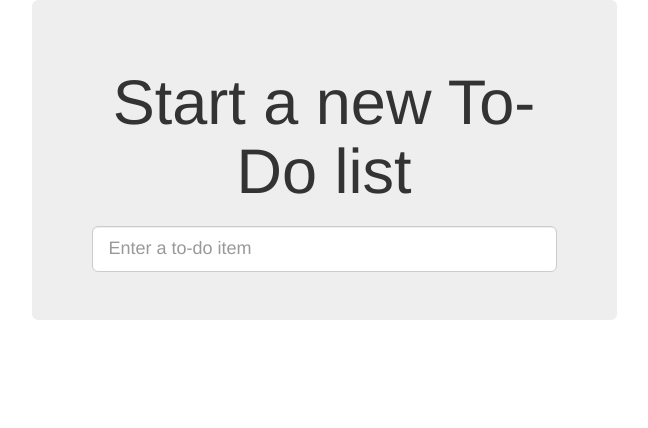
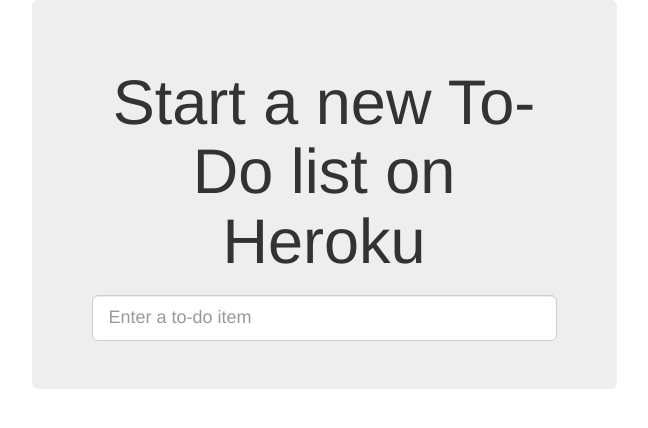
Before and after one commit to hongmeiq/django_tdd, a Django app: page / in a window 1280 px wide. Shown: the top 428 px of the page, without its empty margins (316-964 px from the left). Run offline with Django 3.2, Linux system fonts and the light colour scheme; some libraries are stand-ins or nearby versions.

Commit message:
update template to test Heroku deployment via Travis CI

```diff
--- a/lists/templates/home.html
+++ b/lists/templates/home.html
@@ -1,5 +1,5 @@
 {% extends 'base.html' %}
 
-{% block header_text %}Start a new To-Do list{% endblock %}
+{% block header_text %}Start a new To-Do list on Heroku{% endblock %}
 
 {% block form_action %}/lists/new{% endblock %}
```
